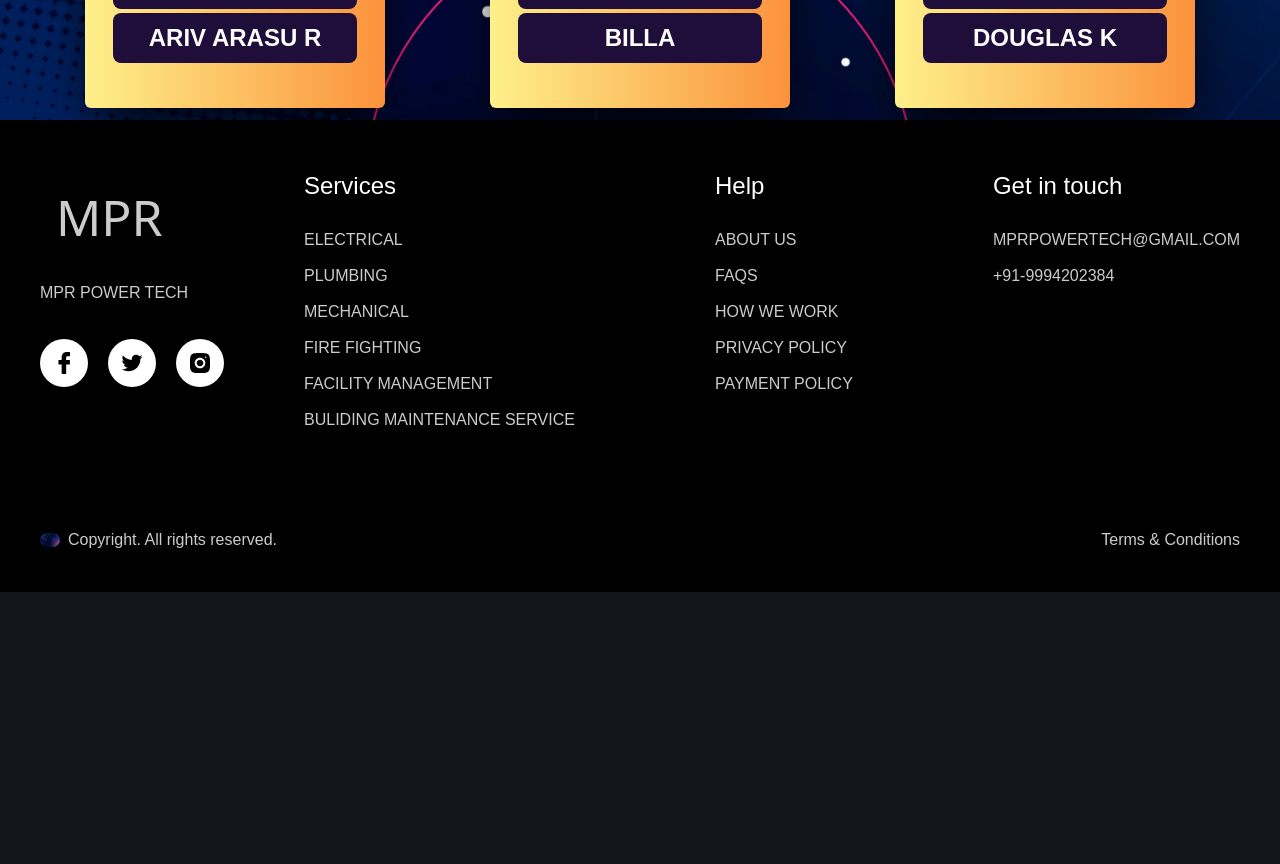
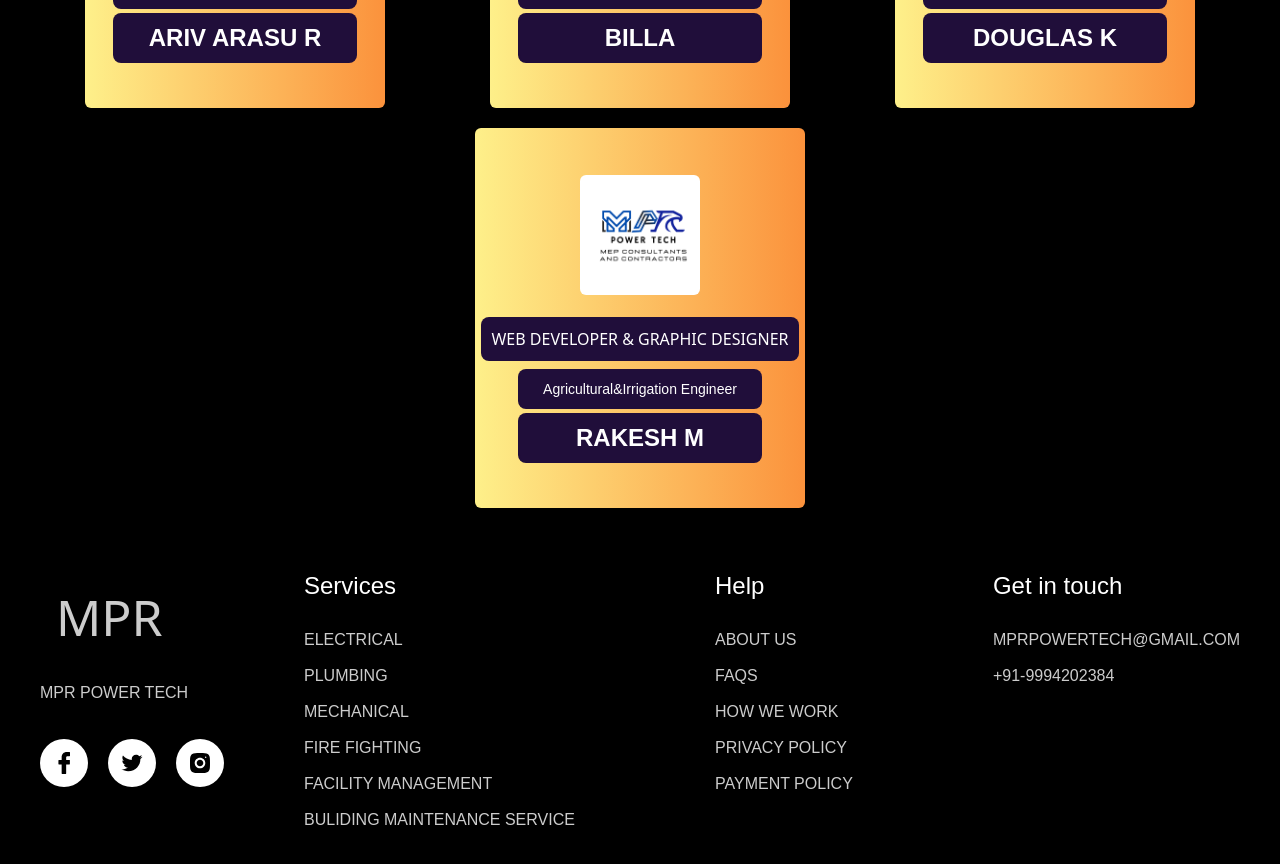
Before and after one commit to RAKESHM28102000/mpr_2024, a React (Vite) app: page /team in a window 1280 px wide. Shown: the part 860-1724 px from the top of the page. Before the commit the page ends 1452 px from the top, so only its background shows below. Built offline with nearby package versions, Linux system fonts and the light colour scheme.

Commit message:
bg change in worker

```diff
--- a/src/components/Worker.jsx
+++ b/src/components/Worker.jsx
@@ -3,7 +3,7 @@ import { reviews } from "../constants";
 
 const Workers = () => {
   return (
-    <section className='bg-cover bg-bg4 min-h-screen w-full flex flex-col justify-start items-center gap-3'>
+    <section className='bg-black min-h-screen w-full flex flex-col justify-start items-center gap-3'>
       <h1 className='bg-gradient-to-r from-yellow-200 to-orange-400 max-md:w-[300px] md:w-1/2 hover:shadow-white shadow-2xl shadow-black rounded-md mt-2 p-2 font-palanquin text-white text-center text-2xl md:text-4xl font-bold'>
         WHO
         <span className='text-[#200E3A]'> WE </span>
--- a/src/constants/index.js
+++ b/src/constants/index.js
@@ -113,11 +113,11 @@ export const reviews = [
       role: "Material Handler Expert ",
         link:"https://www.linkedin.com/in/mano-k-189891279/"
     },
-    // {
-        // imgURL:rakesh,
-        // name: 'Rakesh M',
-        //experience:"WEB DEVELOPER",
-        // feedback: "Agricultural&Irrigation Engineer",
-        // link:"https://www.linkedin.com/in/rakesh-m-b67121217/"
-    // },
+    {
+        imgURL:mprlogo,
+        name: 'Rakesh M',
+        experience:"WEB DEVELOPER & Graphic Designer",
+        role: "Agricultural&Irrigation Engineer",
+        link:"https://www.linkedin.com/in/rakesh-m-b67121217/"
+    },
 ];
```
